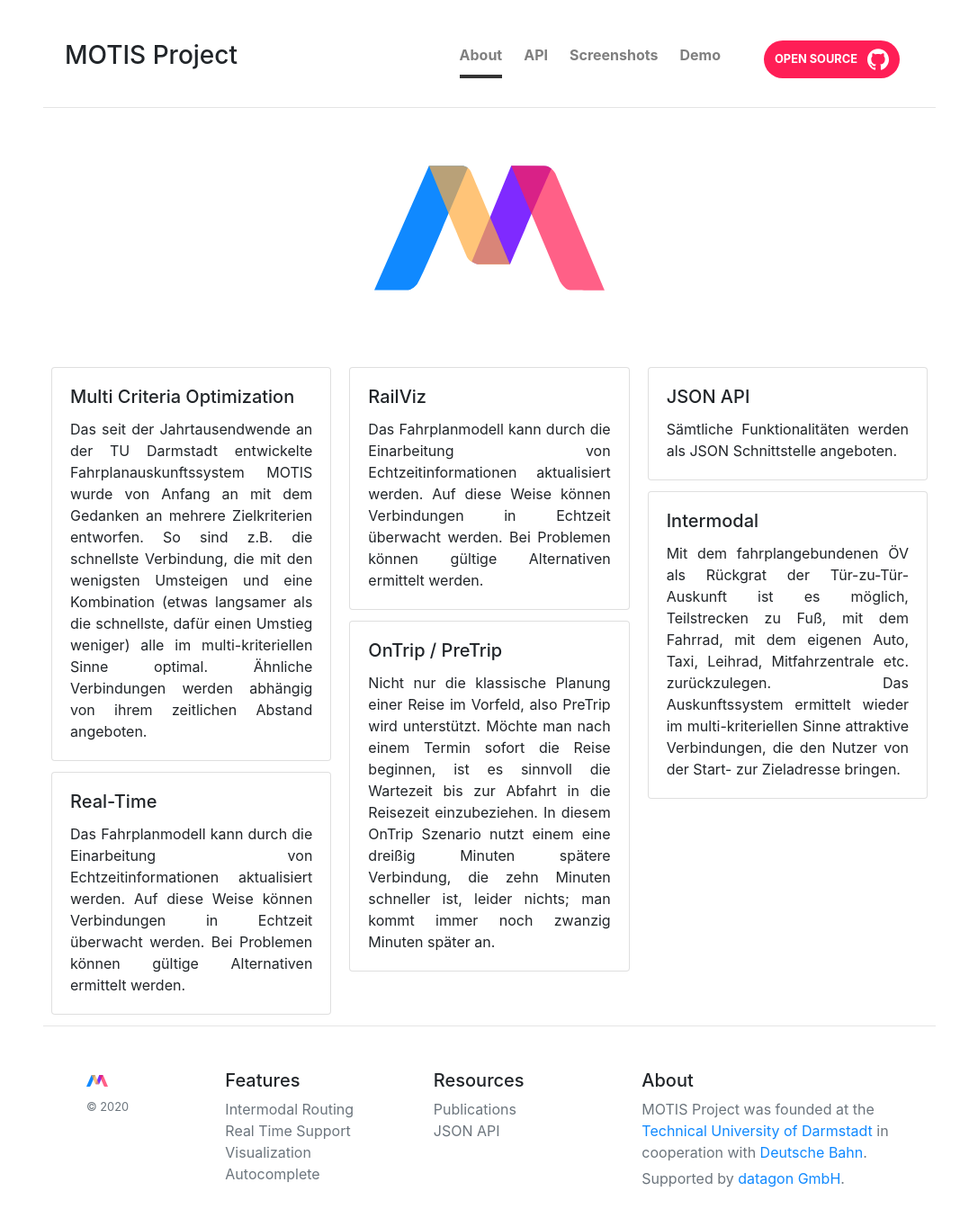
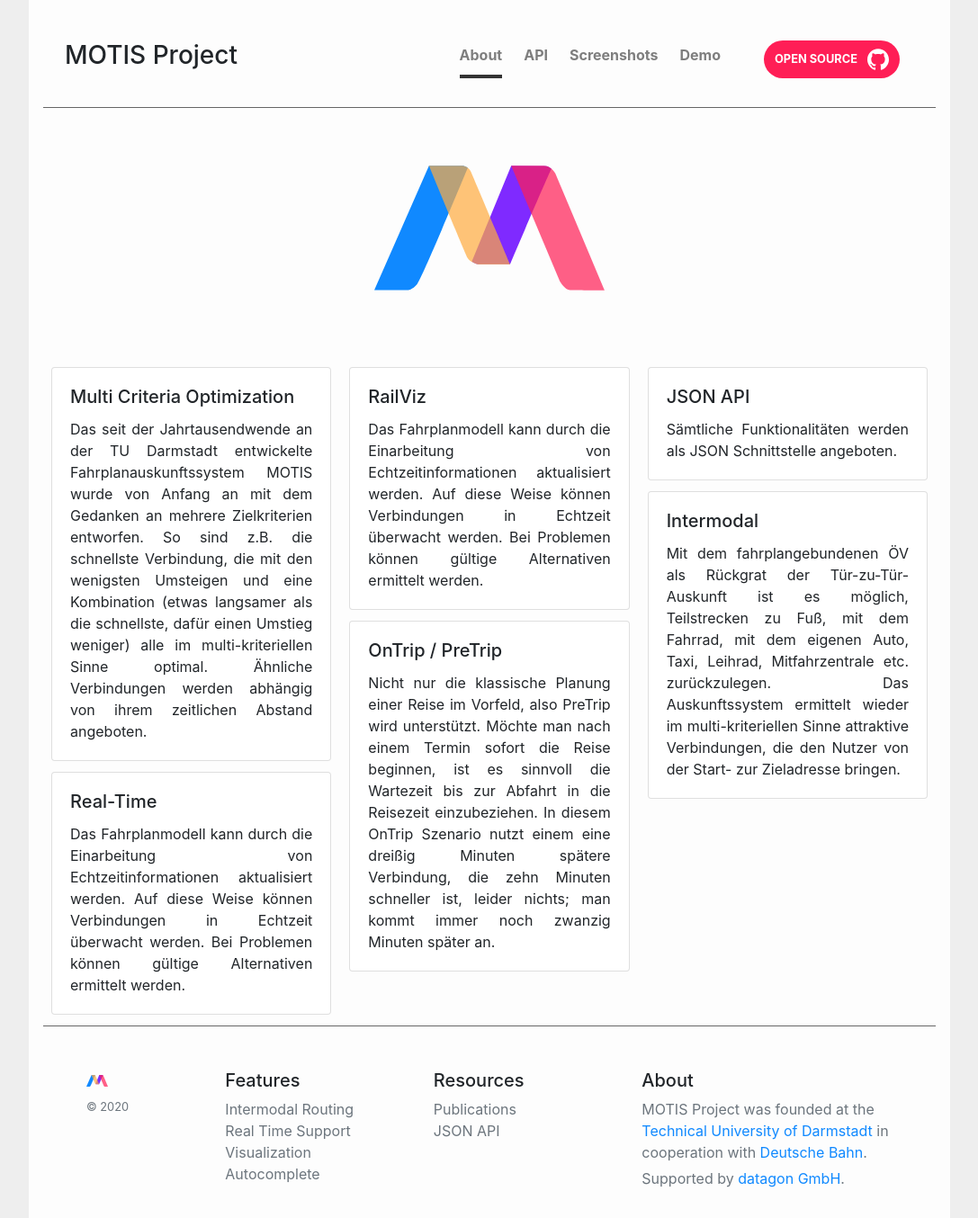
Before and after one commit to motis-project/motis-page, a Jekyll site: the page built from index.html, in a window 1280 px wide. Shown: the whole page at 90% size, without its empty margins (96-1183 px from the left). Built offline with Jekyll 4.4.1, drawn with Linux system fonts in a browser that asks for light colours.

Commit message:
grey background

```diff
--- a/assets/page.css
+++ b/assets/page.css
@@ -19,7 +19,7 @@
 }
 
 .mastfoot {
-  border-top: .05rem solid #e5e5e5;
+  border-top: .05rem solid #666;
 }
 
 .marketing p {
@@ -48,18 +48,20 @@
 
 html,
 body {
-  height: 100%;
 }
 
 body {
   display: -ms-flexbox;
   display: flex;
+  background-color: #EEE;
 }
 
 .cover-container {
   max-width: 64em;
+  min-height: 100vh;
+  z-index: 0;
+  background-color: rgba(255, 255, 255, 0.9);
 }
-
 
 /*
  * Header
@@ -70,7 +72,7 @@ body {
   margin-top: 1.8rem;
   margin-bottom: 2rem;
   padding-bottom: 2rem;
-  border-bottom: .05rem solid #e5e5e5;
+  border-bottom: .05rem solid #666;
 }
 
 .masthead-brand {
```
